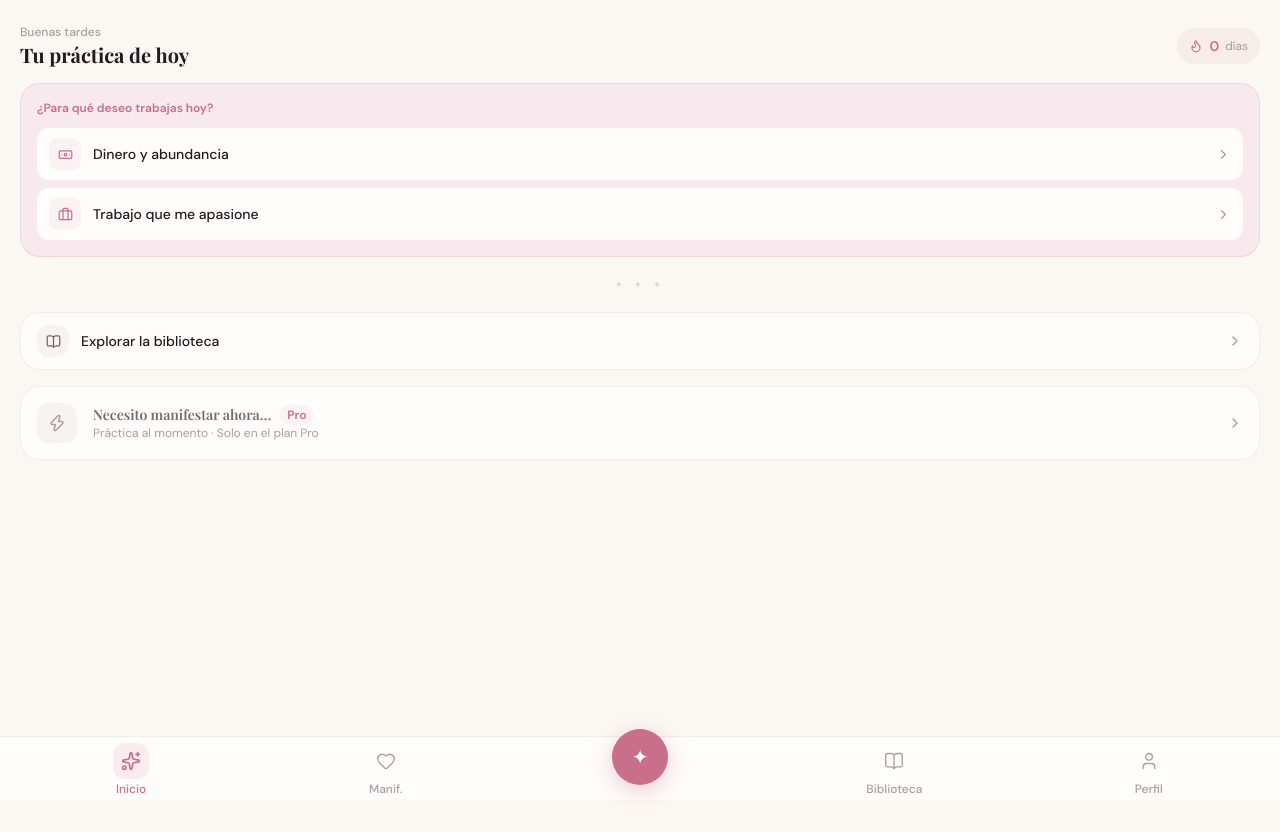
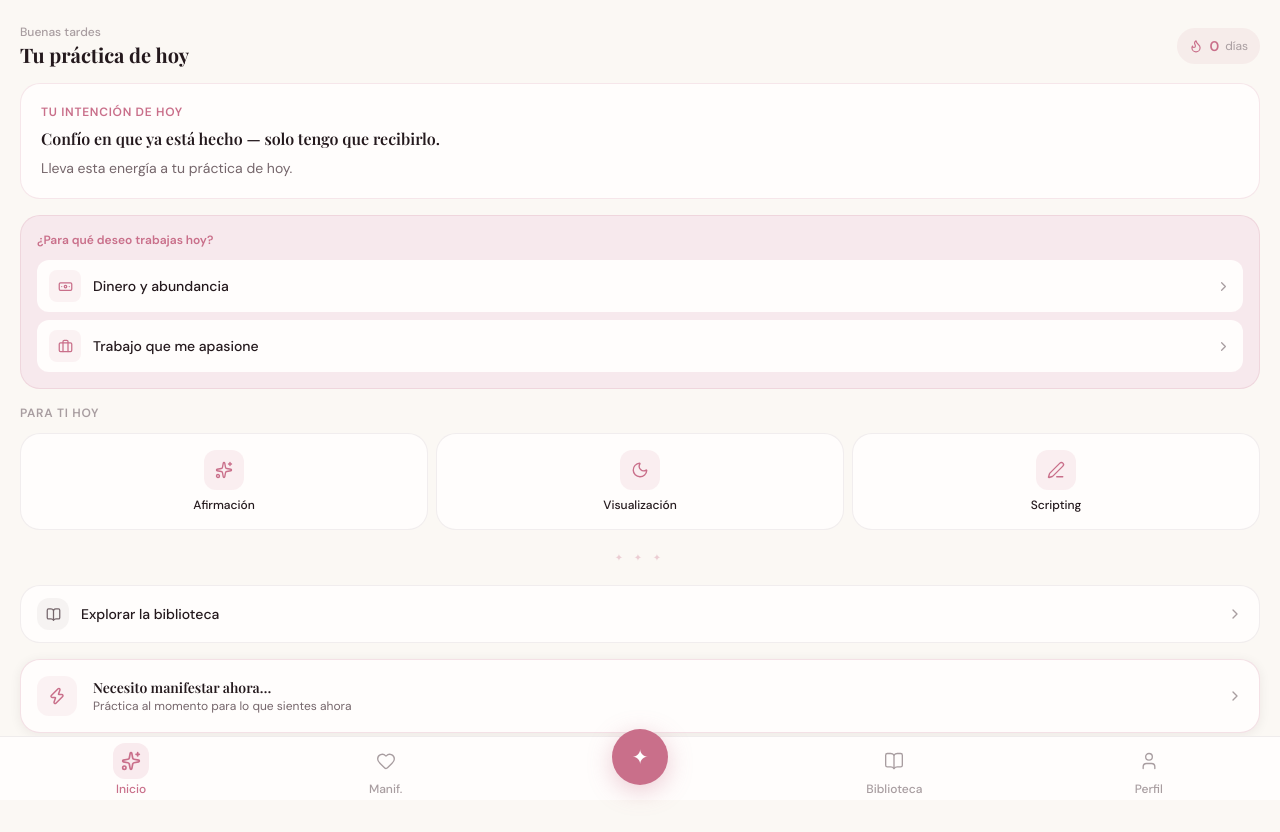
Before and after one commit to Eluniversodevictoria/Manifiesta-App, a Next.js app in the folder web/: page /app in a window 1280 px wide. Shown: the top 832 px of the page. Before the commit the page ends 800 px from the top, so only its background shows below. Built offline with nearby package versions, Linux system fonts and the light colour scheme.

Commit message:
feat: M0 — capa emocional, Para ti hoy, ✦ abierto a todos, preview Pro en scripting

```diff
--- a/web/app/app/BottomNav.tsx
+++ b/web/app/app/BottomNav.tsx
@@ -2,16 +2,12 @@
 
 // BottomNav — 5 tabs con botón ✦ central elevado
 // Inicio · Manifestaciones · ✦ · Biblioteca · Perfil
-// El ✦ abre SheetUrgente (Necesito manifestar…) — exclusivo Pro.
 
-import { useState } from 'react';
 import Link from 'next/link';
 import { usePathname } from 'next/navigation';
 import { Sparkles, Heart, BookOpen, User } from 'lucide-react';
 import { motion } from 'motion/react';
 import { useSheetUrgente } from '@/lib/SheetUrgenteContext';
-import { usePlan } from '@/lib/PlanContext';
-import { PaywallModal } from '@/components/PaywallModal';
 
 const TABS_IZQ = [
   { href: '/app',                  label: 'Inicio',         Icon: Sparkles },
@@ -26,17 +22,11 @@ const TABS_DER = [
 export function BottomNav() {
   const pathname = usePathname();
   const { abrir } = useSheetUrgente();
-  const { isPro } = usePlan();
-  const [showPaywall, setShowPaywall] = useState(false);
 
   const esActivo = (href: string) => {
     if (href === '/app') return pathname === '/app';
     if (href === '/app/perfil') return pathname.startsWith('/app/perfil') || pathname.startsWith('/app/historial');
     return pathname.startsWith(href);
-  };
-
-  const handleCentral = () => {
-    if (isPro) { abrir(); } else { setShowPaywall(true); }
   };
 
   return (
@@ -81,7 +71,7 @@ export function BottomNav() {
       <div className="flex flex-1 items-center justify-center">
         <motion.button
           type="button"
-          onClick={handleCentral}
+          onClick={abrir}
           aria-label="Manifestar ahora"
           whileTap={{ scale: 0.93 }}
           transition={{ type: 'spring', stiffness: 380, damping: 30 }}
@@ -121,13 +111,6 @@ export function BottomNav() {
         );
       })}
     </nav>
-
-    <PaywallModal
-      abierto={showPaywall}
-      onCerrar={() => setShowPaywall(false)}
-      titulo='Práctica "Necesito manifestar…"'
-      descripcion="Práctica al instante para lo que necesitas ahora. Exclusivo Pro."
-    />
     </>
   );
 }
--- a/web/app/app/page.tsx
+++ b/web/app/app/page.tsx
@@ -25,6 +25,41 @@ import {
 } from '@/lib/practica-engine';
 import type { PreferenciaMedia, AudioEstado } from '@/lib/manifestaciones-types';
 import { VictoriaAudioPlayer } from '@/components/VictoriaAudioPlayer';
+
+// ── Intención diaria rotativa (determinista por día del mes) ──────────────────
+const INTENCIONES_DIARIAS = [
+  'Hoy elijo confiar en que todo llega en el momento perfecto.',
+  'Mi energía es un imán para lo que deseo.',
+  'Lo que busco ya me está buscando a mí.',
+  'Hoy abro espacio para recibir lo que el universo tiene para mí.',
+  'Soy merecedora de todo lo bueno que llega a mi vida.',
+  'La abundancia fluye a través de mí naturalmente.',
+  'Confío en el proceso y suelto el control.',
+  'Mis deseos son semillas que ya están creciendo.',
+  'Hoy actúo desde la certeza, no desde el miedo.',
+  'El universo conspira siempre a mi favor.',
+  'Me permito recibir con gratitud y sin resistencia.',
+  'Cada día me acerco más a lo que me pertenece.',
+  'Soy abundancia en movimiento.',
+  'Lo mejor está por llegar — y ya está en camino.',
+  'Hoy vibro en la frecuencia de lo que deseo.',
+  'Mi fe es más grande que cualquier duda.',
+  'Recibo con amor todo lo que el universo me da.',
+  'Hoy me elijo a mí y a mis sueños más grandes.',
+  'La prosperidad es mi estado natural.',
+  'Confío en que ya está hecho — solo tengo que recibirlo.',
+  'Hoy suelto lo que no me sirve y abrazo lo que viene.',
+  'Soy canal de todo lo bueno que existe.',
+  'Mi corazón sabe el camino — solo tengo que seguirlo.',
+  'Hoy celebro cada pequeño paso hacia mis deseos.',
+  'Lo que deseo con claridad ya existe en el universo.',
+  'Soy imán de milagros y oportunidades.',
+  'Hoy actúo, confío y doy gracias de antemano.',
+  'El universo siempre me da exactamente lo que necesito.',
+  'Mis deseos y yo somos uno solo.',
+  'Hoy es el día perfecto para manifestar.',
+  'Todo lo que necesito ya está dentro de mí.',
+];
 
 // ── Iconos por categoría ──────────────────────────────────────────────────────
 const ICONO_CAT: Record<string, LucideIcon> = {
@@ -724,6 +759,36 @@ function InicioContent() {
 
       <div className="flex flex-col gap-4 px-5">
 
+        {/* ── CAPA EMOCIONAL — intención del día ── */}
+        {(() => {
+          const diaIndex = new Date().getDate() % INTENCIONES_DIARIAS.length;
+          return (
+            <motion.div
+              initial={{ opacity: 0, y: 8 }}
+              animate={{ opacity: 1, y: 0 }}
+              transition={{ duration: 0.38, ease: EASE }}
+              className="rounded-[var(--radius-card)] px-5 py-5"
+              style={{
+                background: 'var(--surface)',
+                border: '1px solid color-mix(in oklab, var(--accent) 16%, transparent)',
+              }}
+            >
+              <p className="text-xs font-semibold uppercase tracking-[0.06em]" style={{ color: 'var(--accent)' }}>
+                Tu intención de hoy
+              </p>
+              <p
+                className="mt-2 text-base font-semibold leading-snug"
+                style={{ color: 'var(--text-primary)', fontFamily: 'var(--font-display)' }}
+              >
+                {INTENCIONES_DIARIAS[diaIndex]}
+              </p>
+              <p className="mt-2 text-sm" style={{ color: 'var(--text-secondary)' }}>
+                Lleva esta energía a tu práctica de hoy.
+              </p>
+            </motion.div>
+          );
+        })()}
+
         {/* ── EMPTY STATE ── */}
         {activas.length === 0 && (
           <motion.div
@@ -1219,6 +1284,43 @@ function InicioContent() {
 
         </>)}
 
+        {/* ── PARA TI HOY — accesos rápidos ── */}
+        <motion.div
+          initial={{ opacity: 0, y: 8 }}
+          animate={{ opacity: 1, y: 0 }}
+          transition={{ duration: 0.3, delay: 0.32 }}
+        >
+          <p className="mb-3 text-xs font-semibold uppercase tracking-[0.06em]" style={{ color: 'var(--text-tertiary)' }}>
+            Para ti hoy
+          </p>
+          <div className="grid grid-cols-3 gap-2">
+            {[
+              { icon: Sparkles, label: 'Afirmación', href: '/app/scripting?intencion=gratitud' },
+              { icon: Moon,     label: 'Visualización', href: '/app/scripting?intencion=bienestar' },
+              { icon: PenLine,  label: 'Scripting', href: '/app/scripting' },
+            ].map(({ icon: Ico, label, href }) => (
+              <Link
+                key={href}
+                href={href}
+                className="flex flex-col items-center gap-2 rounded-[var(--radius-card)] px-2 py-4 text-center [touch-action:manipulation]"
+                style={{
+                  background: 'var(--surface)',
+                  border: '1px solid color-mix(in oklab, var(--text-tertiary) 16%, transparent)',
+                }}
+              >
+                <span
+                  className="flex size-10 items-center justify-center rounded-xl"
+                  style={{ background: 'color-mix(in oklab, var(--accent) 10%, transparent)' }}
+                  aria-hidden="true"
+                >
+                  <Ico size={18} color="var(--accent)" strokeWidth={1.8} />
+                </span>
+                <span className="text-xs font-medium leading-tight" style={{ color: 'var(--text-primary)' }}>{label}</span>
+              </Link>
+            ))}
+          </div>
+        </motion.div>
+
         {/* ── SEPARADOR DE MARCA ── */}
         <div className="flex items-center justify-center py-1" aria-hidden="true">
           <span style={{ color: 'var(--accent)', opacity: 0.3, fontSize: 10, letterSpacing: '0.4em' }}>✦ ✦ ✦</span>
@@ -1259,7 +1361,7 @@ function InicioContent() {
           transition={{ duration: 0.3, delay: 0.38 }}
           className="pb-28"
         >
-          {isPro ? (
+          {true && (
             <button
               type="button"
               onClick={abrirSheetUrgente}
@@ -1287,10 +1389,11 @@ function InicioContent() {
               </div>
               <ChevronRight size={16} color="var(--text-tertiary)" aria-hidden="true" />
             </button>
-          ) : (
+          )}
+          {false && (
             <button
               type="button"
-              onClick={() => setShowPaywall(true)}
+              onClick={() => {}}
               className="flex w-full items-center gap-4 rounded-[var(--radius-card)] p-4 [touch-action:manipulation]"
               style={{
                 background: 'var(--surface)',
@@ -1309,12 +1412,6 @@ function InicioContent() {
                   <p className="text-sm font-semibold" style={{ color: 'var(--text-secondary)', fontFamily: 'var(--font-display)' }}>
                     Necesito manifestar ahora…
                   </p>
-                  <span
-                    className="rounded-full px-2 py-0.5 text-xs font-bold"
-                    style={{ background: 'var(--chip-bg)', color: 'var(--accent)' }}
-                  >
-                    Pro
-                  </span>
                 </div>
                 <p className="text-xs" style={{ color: 'var(--text-tertiary)' }}>
                   Práctica al momento · Solo en el plan Pro
--- a/web/app/app/scripting/page.tsx
+++ b/web/app/app/scripting/page.tsx
@@ -9,9 +9,10 @@
 import { useState, useRef, Suspense } from 'react';
 import { useSearchParams } from 'next/navigation';
 import { motion, AnimatePresence } from 'motion/react';
-import { Send, Sparkles, CheckCircle2, ArrowLeft } from 'lucide-react';
+import { Send, Sparkles, CheckCircle2, ArrowLeft, Lock } from 'lucide-react';
 import Link from 'next/link';
 import { useManifestaciones } from '@/lib/ManifestacionesContext';
+import { usePlan } from '@/lib/PlanContext';
 
 // ── Intenciones / categorías ──────────────────────────────────────────────
 const INTENCIONES = [
@@ -89,10 +90,71 @@ function ChipIntencion({
   );
 }
 
+// ── Vista bloqueada para usuarias gratuitas en modo urgente ───────────────
+const PREVIEW_TEXTO =
+  'Hoy recibo con gratitud todo lo que el universo tiene para mí.\nAbro mi corazón a la abundancia que ya viene en camino.\nSé que lo que deseo con claridad ya existe...';
+
+function ScriptingBloqueado({ prompt }: { prompt: string }) {
+  return (
+    <div className="flex flex-col gap-4 px-5">
+      {/* Guía de Victoria — visible */}
+      <div
+        className="flex items-start gap-2 rounded-2xl px-4 py-3"
+        style={{ background: 'color-mix(in oklab, var(--accent) 7%, transparent)' }}
+      >
+        <Sparkles size={15} color="var(--accent)" strokeWidth={1.8} className="mt-0.5 shrink-0" />
+        <p className="text-sm leading-relaxed" style={{ color: 'var(--text-secondary)' }}>
+          <span className="font-semibold" style={{ color: 'var(--accent)' }}>Victoria sugiere: </span>
+          {prompt}
+        </p>
+      </div>
+
+      {/* Preview borrosa */}
+      <div className="relative overflow-hidden rounded-2xl border" style={{ borderColor: 'color-mix(in oklab, var(--text-tertiary) 22%, transparent)' }}>
+        <div
+          className="select-none px-4 pt-4 pb-12 text-sm leading-relaxed whitespace-pre-line"
+          style={{ color: 'var(--text-primary)', background: 'var(--surface)', filter: 'blur(4px)', userSelect: 'none' }}
+          aria-hidden="true"
+        >
+          {PREVIEW_TEXTO}
+        </div>
+
+        {/* Overlay con CTA */}
+        <div
+          className="absolute inset-0 flex flex-col items-center justify-center gap-4 px-6 text-center"
+          style={{ background: 'color-mix(in oklab, var(--bg) 70%, transparent)' }}
+        >
+          <div
+            className="flex size-12 items-center justify-center rounded-full"
+            style={{ background: 'color-mix(in oklab, var(--accent) 12%, transparent)' }}
+          >
+            <Lock size={20} color="var(--accent)" strokeWidth={1.8} />
+          </div>
+          <p className="text-base font-semibold" style={{ color: 'var(--text-primary)', fontFamily: 'var(--font-display)' }}>
+            ¿Quieres que Victoria cree prácticas como esta cada vez que lo necesites?
+          </p>
+          <Link
+            href="/onboarding/paywall"
+            className="flex h-11 items-center gap-2 rounded-full px-6 text-sm font-semibold text-white [touch-action:manipulation]"
+            style={{ background: 'var(--accent)', boxShadow: '0 6px 20px color-mix(in oklab, var(--accent) 28%, transparent)' }}
+          >
+            <Sparkles size={14} strokeWidth={2} />
+            Desbloquear MANIFIESTA Pro
+          </Link>
+          <p className="text-xs" style={{ color: 'var(--text-tertiary)' }}>
+            7 días gratis · Cancela cuando quieras
+          </p>
+        </div>
+      </div>
+    </div>
+  );
+}
+
 // ── Contenido principal ───────────────────────────────────────────────────
 function ScriptingContent() {
   const searchParams = useSearchParams();
   const { getById, addScript } = useManifestaciones();
+  const { isPro } = usePlan();
 
   const urgente = searchParams.get('modo') === 'urgente';
   const manifestacionId = searchParams.get('manifestacionId') ?? undefined;
@@ -120,6 +182,32 @@ function ScriptingContent() {
     : PROMPTS[intencion] ?? PROMPTS.dinero;
 
   const EASE = [0.16, 1, 0.3, 1] as const;
+
+  // Usuarias sin plan Pro en modo urgente ven preview bloqueada
+  if (urgente && !isPro) {
+    return (
+      <div className="flex flex-col">
+        <motion.div
+          initial={{ opacity: 0, y: -6 }}
+          animate={{ opacity: 1, y: 0 }}
+          transition={{ duration: 0.35, ease: EASE }}
+          className="px-5 pt-6 pb-4"
+        >
+          <div className="flex items-center gap-3">
+            <div>
+              <h1 className="text-xl font-bold tracking-tight" style={{ fontFamily: 'var(--font-display)' }}>
+                Manifestar ahora
+              </h1>
+              <p className="mt-1 text-sm" style={{ color: 'var(--text-secondary)' }}>
+                Escribe con intención y claridad
+              </p>
+            </div>
+          </div>
+        </motion.div>
+        <ScriptingBloqueado prompt={prompt} />
+      </div>
+    );
+  }
 
   const guardar = () => {
     if (!texto.trim()) return;
```
